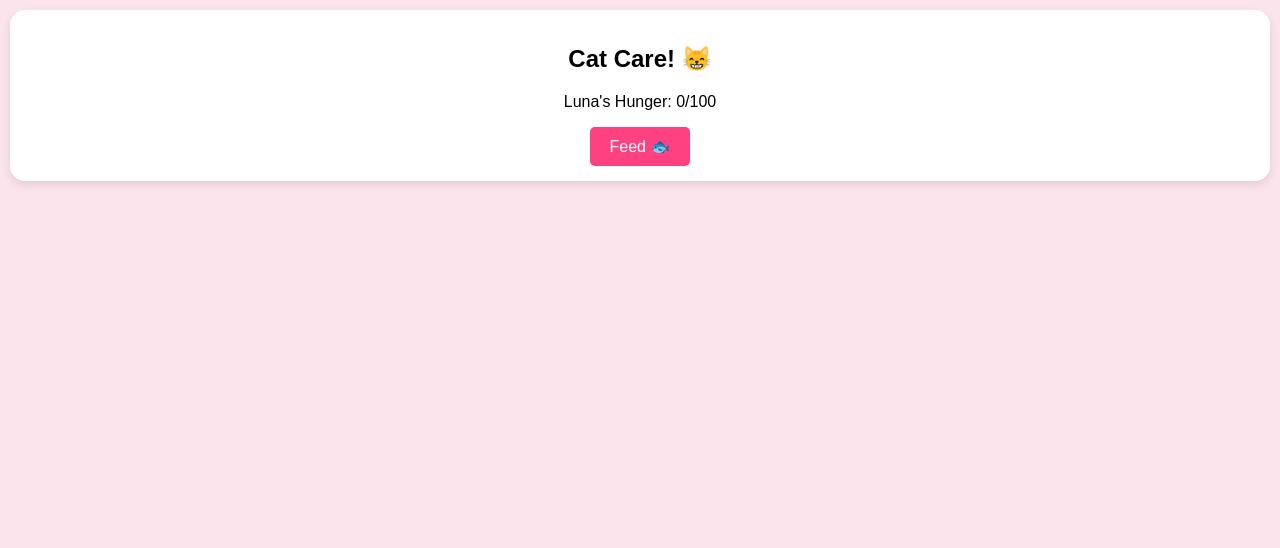
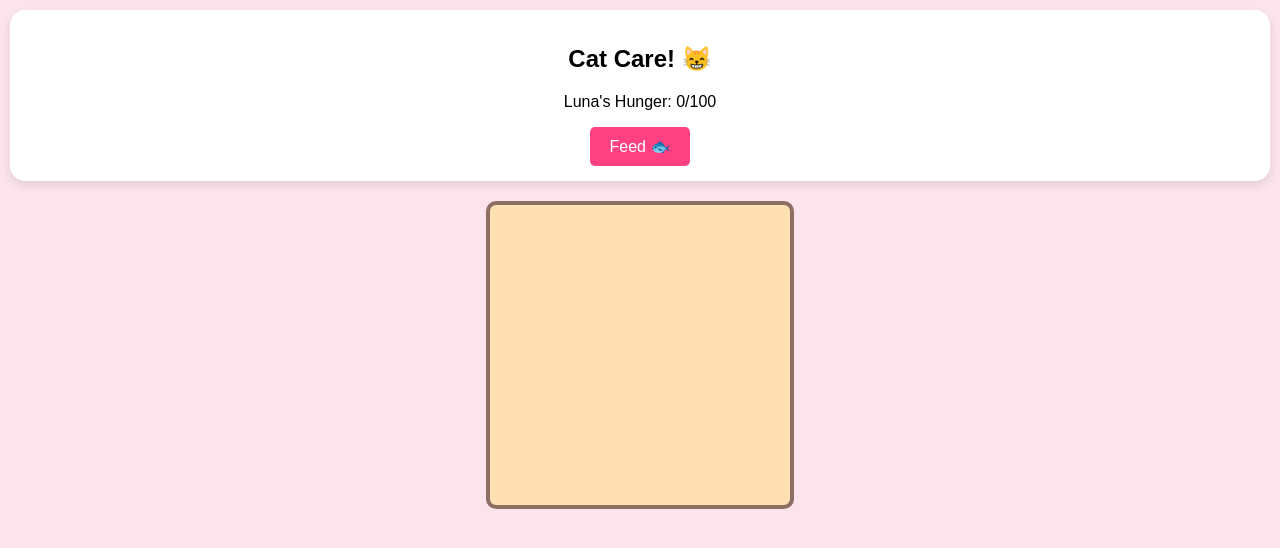
Before and after one commit to THESHMIL0/Our-House-, a website: page public/index.html in a window 1280 px wide. Drawn offline with nearby package versions, Linux system fonts and the light colour scheme; no server answers.

Commit message:
Update style.css

```diff
--- a/public/style.css
+++ b/public/style.css
@@ -21,15 +21,15 @@
     cursor: pointer;
     font-size: 16px;
 }
-#room {
-    width: 300px;
-    height: 300px;
-    background-color: #ffe0b2;
-    border: 4px solid #8d6e63;
+#gameCanvas {
+    background-color: #ffe0b2; /* Light wood color */
+    border: 4px solid #8d6e63; /* Dark wood borders */
     border-radius: 10px;
-    position: relative;
+    display: block;
     margin: 0 auto;
-    overflow: hidden;
+    touch-action: none; /* Stops phone from scrolling when drawing/dragging */
+}
+
 }
 .furniture {
     position: absolute;
```
